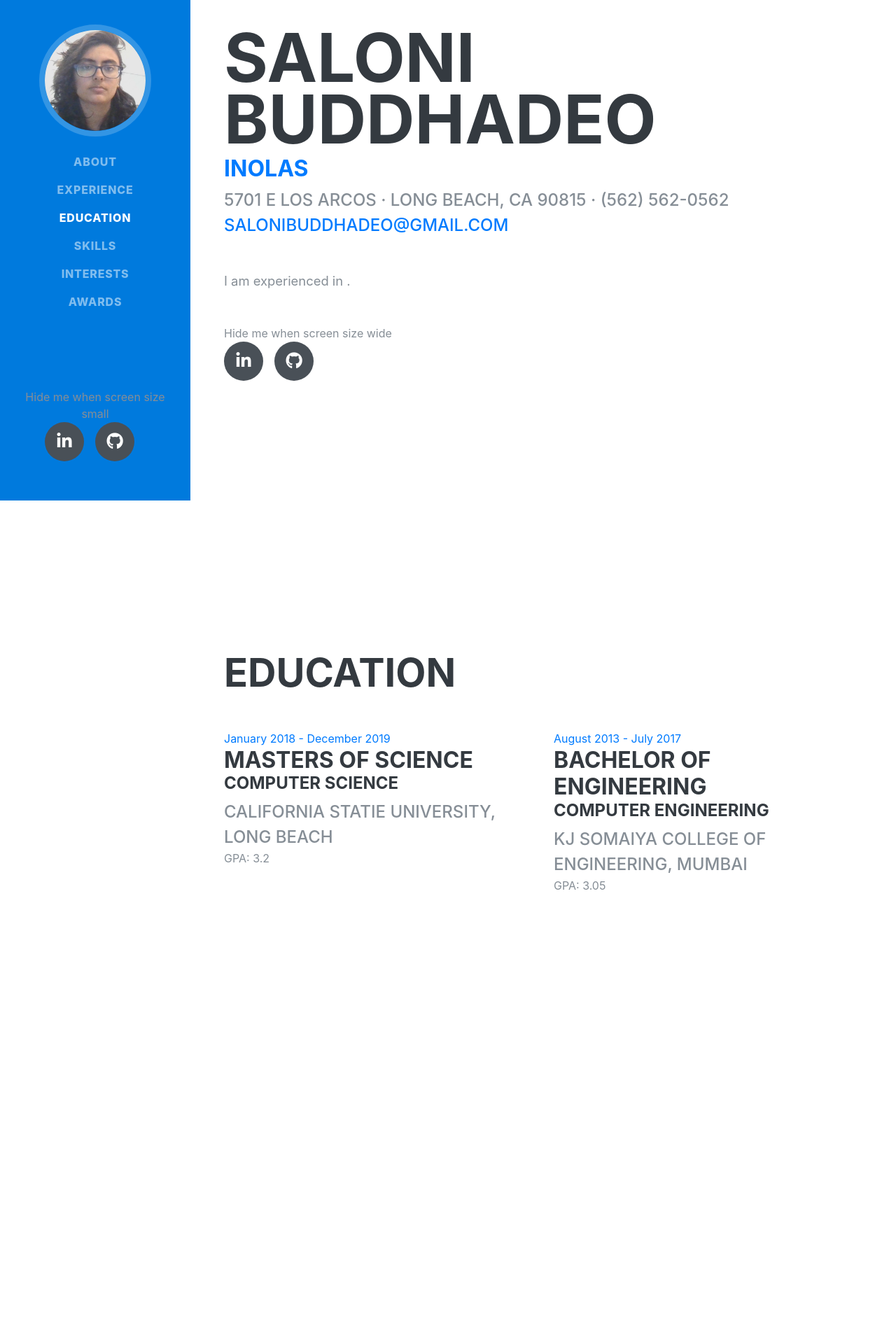
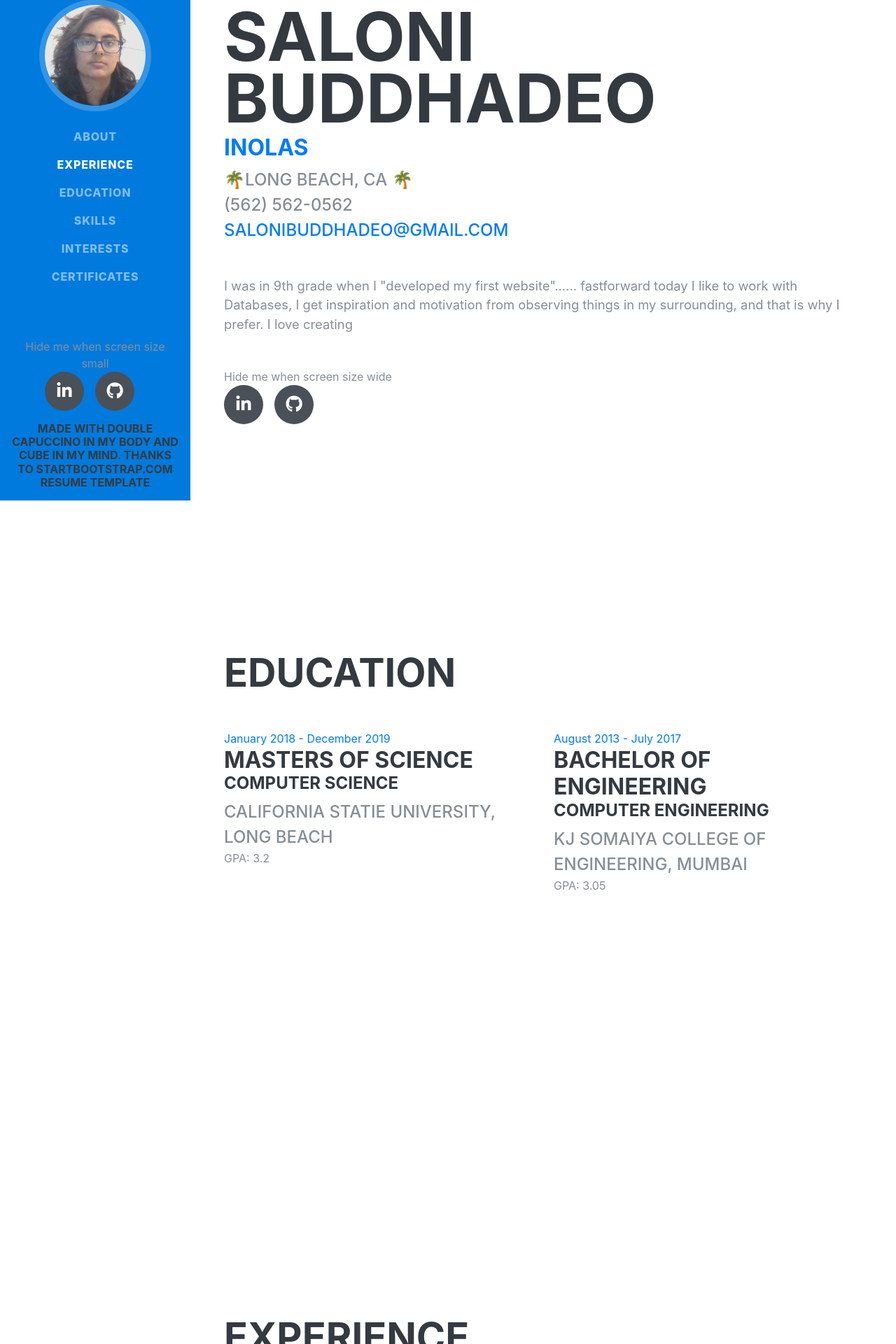
Before and after one commit to Inolas/inolas, a React (Create React App) app: page / in a window 1280 px wide. Shown: the part 85-2005 px from the top of the page at 70% size. Before the commit the page ends 1600 px from the top, so only its background shows below. Built offline with nearby package versions, Linux system fonts and the light colour scheme; a web font is replaced by a local one.

Commit message:
Experience section created |minor chngs in content

```diff
--- a/public/css/resume.css
+++ b/public/css/resume.css
@@ -198,3 +198,7 @@ a {
 a:hover, a:focus, a:active {
   color: #007BFF;
 }
+
+.palm-tree::before {
+  content: "\01F334";
+}
--- a/src/App.js
+++ b/src/App.js
@@ -3,6 +3,7 @@ import './App.css';
 import Sidebar from './components/Sidebar';
 import About from './components/About';
 import Education from './components/Education';
+import Exp from './components/Experience'
 
 function App() {
   return (
@@ -13,6 +14,7 @@ function App() {
     <div>
       <About></About>
       <Education></Education>
+      <Exp></Exp>
     </div>
 
     </div>
--- a/src/components/About.jsx
+++ b/src/components/About.jsx
@@ -13,10 +13,13 @@ export default class About extends Component{
                         <h3 classNameName="text-right"><span className="text-primary">Inolas</span></h3>
                     </div>
                     <div className="subheading mb-5">
-                        5701 E Los Arcos · Long Beach, CA 90815 · (562) 562-0562 <br></br>
+                        <span role="img" className="palm-tree" aria-label="palm-tree">Long Beach, CA 🌴</span><br></br>(562) 562-0562 <br></br>
                         <a href="mailto:salonibuddhadeo@gmail.com">salonibuddhadeo@gmail.com</a>
                     </div>
-                    <p className="lead mb-5">I am experienced in .</p>
+                    <p className="lead mb-5">I was in 9th grade when I "developed my first website"...... fastforward today I like to work with Databases,
+                    I get inspiration and motivation from observing things in my surrounding, and that is why I prefer.
+                    I love creating
+                    </p>
                     {/* <div className="navbar-toggler" style={{visibility:"hidded;"}}
                         data-toggle="collapse" data-target="#navbarSupportedContent"
                         aria-controls="navbarSupportedContent" aria-expanded="false"
--- a/src/components/Education.jsx
+++ b/src/components/Education.jsx
@@ -21,8 +21,8 @@ export default class Education extends Component{
         return(
             <section className="resume-section p-3 p-lg-5 d-flex align-items-center" id="education">
             <div className="w-100">
-            <h2 className="mb-5">Education</h2><div className="row">
-
+            <h2 className="mb-5">Education</h2>
+            <div className="row">
                 <div className="col-6 resume-item d-flex flex-column flex-md-row justify-content-between mb-5">
                     <div className="resume-content">
                     <span className="text-primary">January 2018 - December 2019</span>
--- /dev/null
+++ b/src/components/Experience.jsx
@@ -0,0 +1,13 @@
+import React, {Component} from 'react'
+
+export default class Exp extends Component{
+    render(){
+        return(
+            <section className="resume-section p-3 p-lg-5 d-flex align-items-center" id="experience">
+                <div className="w-100">
+                    <h2>Experience</h2>
+                </div>
+            </section>
+        )
+    }
+}
--- a/src/components/Sidebar.jsx
+++ b/src/components/Sidebar.jsx
@@ -37,12 +37,14 @@ export default class Sidebar extends Component {
               <a className="nav-link js-scroll-trigger" href="#interests">Interests</a>
             </li>
             <li className="nav-item">
-              <a className="nav-link js-scroll-trigger" href="#awards">Awards</a>
+              <a className="nav-link js-scroll-trigger" href="#awards">Certificates</a>
             </li>
           </ul>
         </div>
         Hide me when screen size small
         <Social></Social>
+        <h6>Made with Double Capuccino in my Body and Cube in my Mind. <span>Thanks to startbootstrap.com Resume template</span> </h6>
+
       </nav>
     </div>
     )
--- a/src/components/SocialMedia.jsx
+++ b/src/components/SocialMedia.jsx
@@ -3,7 +3,7 @@ import React, {Component} from "react";
 export default class Social extends Component{
     render(){
         return(
-            <div className="social-icons mb-5">
+            <div className="social-icons mb-3">
             <span className="linkedin-icon">
               <a className="linkedin-icon" href="https://www.linkedin.com/in/saloni-buddhadeo-b94a67115/">
                 <i className="fab fa-linkedin-in"></i>
```
